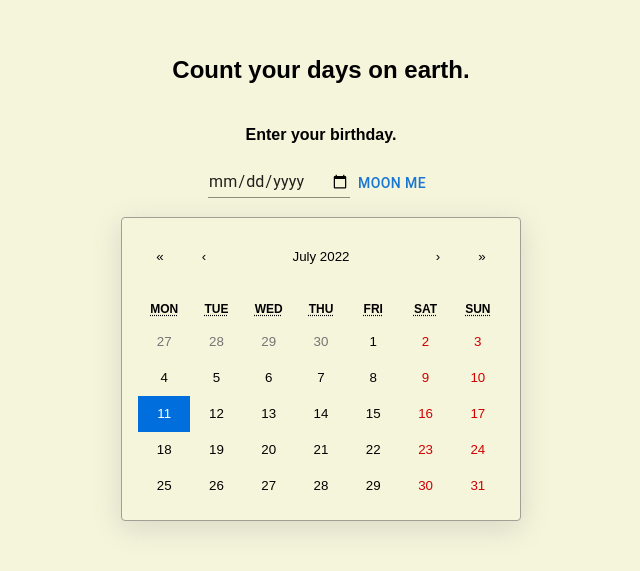
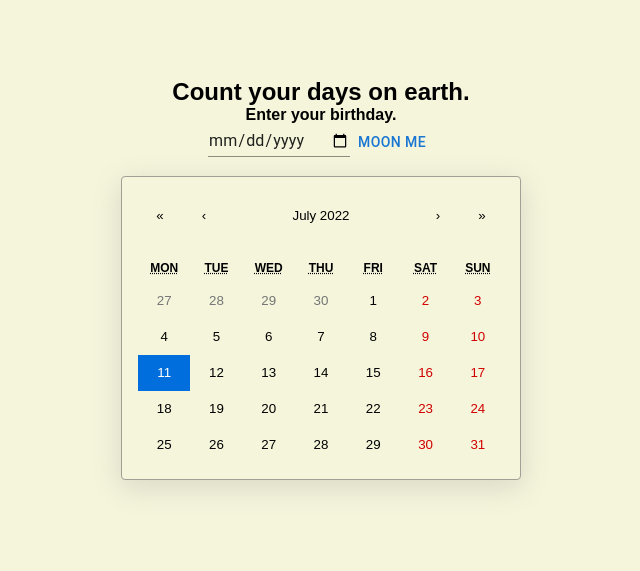
Before and after one commit to squireaintready/moon-calendar, a React (Create React App) app: page / in a window 1280 px wide. Shown: the part 121-692 px from the top of the page, without its empty margins (319-959 px from the left). Built offline with nearby package versions, Linux system fonts and the light colour scheme.

Commit message:
style/added green background to every 100 days

```diff
--- a/src/App.css
+++ b/src/App.css
@@ -1,3 +1,7 @@
+*{
+  margin: 0;
+}
+
 .app {
   display: flex;
   flex-direction: column;
@@ -23,7 +27,8 @@
 }
 
 .highlight100 {
-  color: forestgreen;
+  background-color: forestgreen;
+  color: white;
 }
 
 .highlight100 > img{
```
